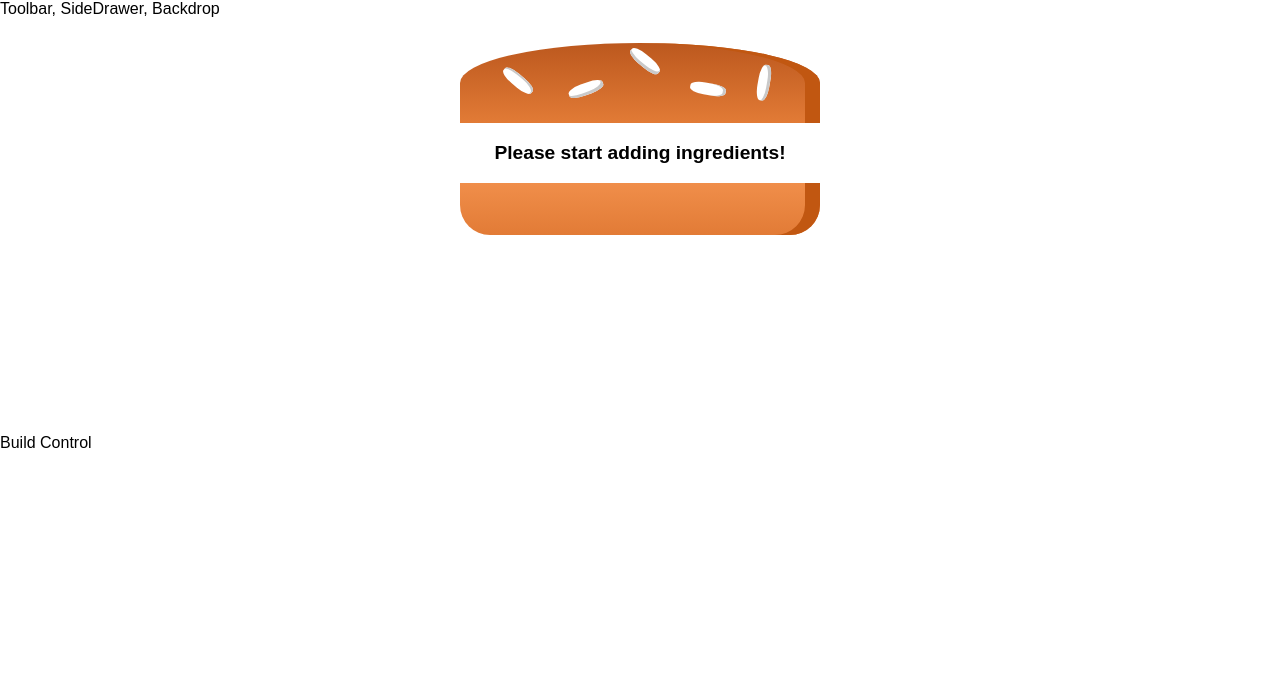
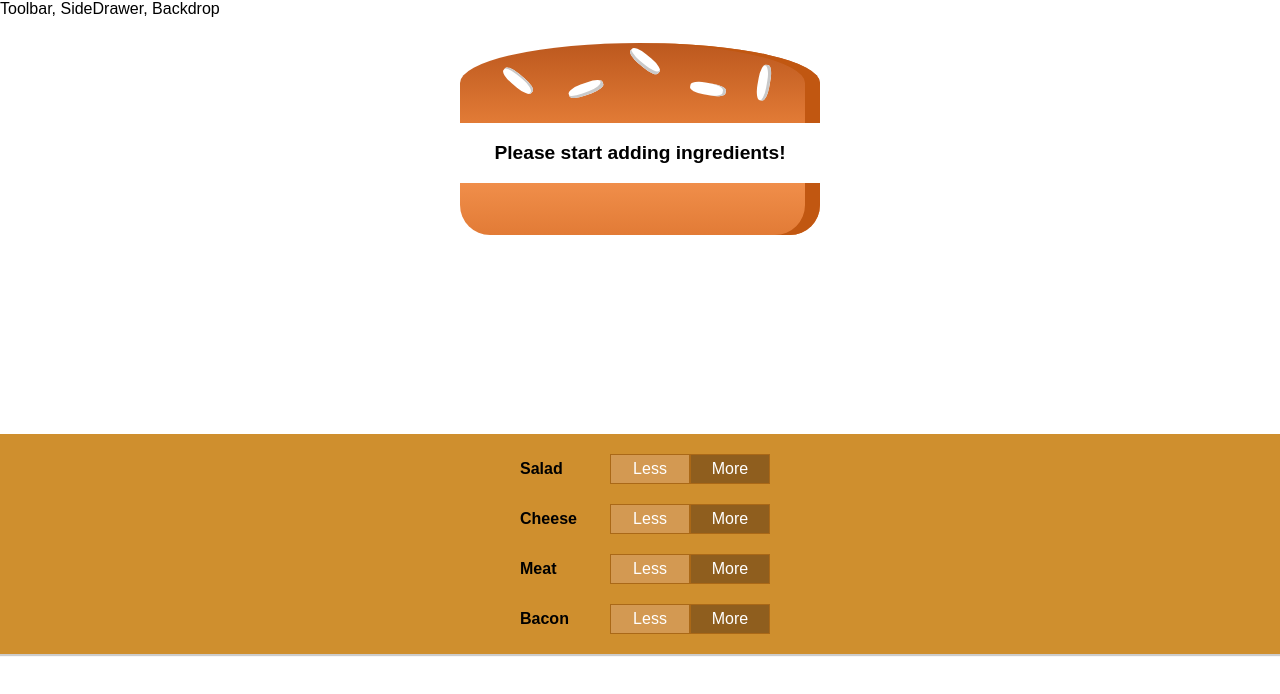
Before and after one commit to monikaklim/BurgerBuilder, a React (Create React App) app: page / in a window 1280 px wide. Shown: the top 694 px of the page. Built offline with nearby package versions, Linux system fonts and the light colour scheme.

Commit message:
terminated add ingredient

```diff
--- a/src/components/Burger/BuildControls/BuildControl/BuildControl.js
+++ b/src/components/Burger/BuildControls/BuildControl/BuildControl.js
@@ -1,13 +1,13 @@
 import React from 'react';
 import classes from './BuildControl.module.css';
-import BurgerIngredient from './BurgerIngredient/BurgerIngredient';
+
 
 const buildControl = (props) => (
 
 <div className = {classes.BuildControl}>
 <div className = {classes.Label}> {props.label} </div>
 <button className = {classes.Less}>Less</button>
-<button className = {classes.More}>More</button>
+<button className = {classes.More} onClick = {props.added} >More</button>
 </div>
 
 
--- a/src/components/Burger/BuildControls/BuildControls.js
+++ b/src/components/Burger/BuildControls/BuildControls.js
@@ -1,16 +1,28 @@
 import React from 'react';
 import classes from './BuildControls.module.css';
-import BurgerIngredient from './BurgerIngredient/BurgerIngredient';
+import BuildControl from './BuildControl/BuildControl';
+
+const controls = [
+{label: "Salad", type : "salad"},
+{label: "Cheese", type : "cheese"},
+{label: "Meat", type : "meat"},
+{label: "Bacon", type : "bacon"},
+];
+
 
 const buildControls = (props) => (
 
-<div>
+<div className = {classes.BuildControls}>
+
+{controls.map( ctrl => (
+<BuildControl
+    key = {ctrl.label}
+    label = {ctrl.label}
+    added = {() => props.ingredientAdded(ctrl.type)}
+    />))}
 
 </div>
 
-
 );
 
-
-
 export default buildControls;
--- a/src/containers/BurgerBuilder/BurgerBuilder.js
+++ b/src/containers/BurgerBuilder/BurgerBuilder.js
@@ -1,6 +1,16 @@
 import React, {Component} from 'react';
 import Auxiliary from '../../hoc/Auxiliary';
 import Burger from '../../components/Burger/Burger'
+import BuildControls from '../../components/Burger/BuildControls/BuildControls';
+
+
+const INGREDIENT_PRICES = {
+ salad: 0.4,
+ cheese: 0.5,
+ meat: 1.2,
+ bacon: 0.7
+}
+
 class BurgerBuilder extends Component{
 
     state = {
@@ -9,9 +19,30 @@
             bacon:0,
             cheese:0,
             meat:0
-        }
+        },
+        totalPrice:4
+    }
 
-    }
+addIngredientHandler = (type) => {
+const oldCount = this.state.ingredients[type];
+const updatedCounted = oldCount+1;
+const updatedIngredients = {
+    ...this.state.ingredients
+};
+updatedIngredients[type] = updatedCounted;
+const priceAddition = INGREDIENT_PRICES[type]
+const oldPrice = this.state.totalPrice;
+const newPrice = oldPrice + priceAddition;
+this.setState({totalPrice:newPrice, ingredients: updatedIngredients})
+}
+
+removeIngredientHandler = (type) => {
+
+
+}
+
+
+
 
 render(){
 
@@ -20,7 +51,7 @@
 
             <Burger ingredients = {this.state.ingredients}/>
             <div>
-                Build Control
+                <BuildControls  ingredientAdded = {this.addIngredientHandler}/>
             </div>
 
              </Auxiliary>
```
